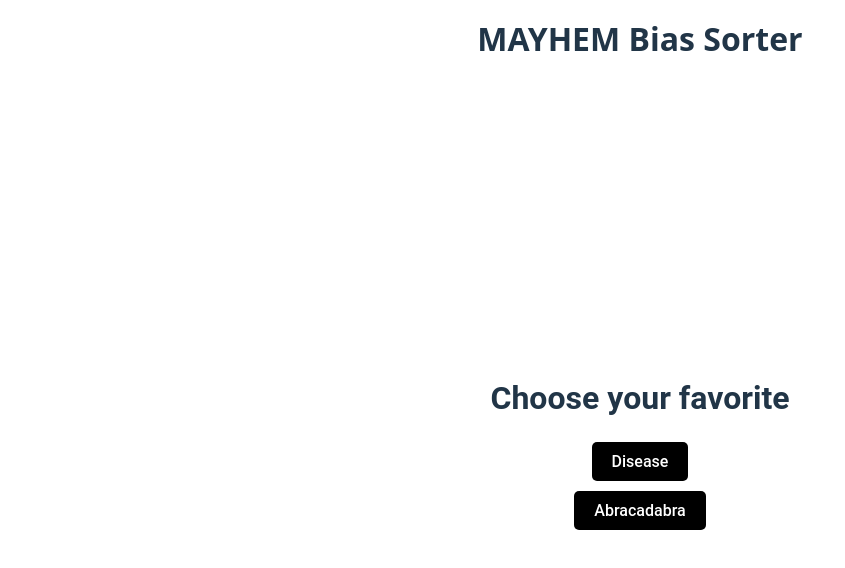
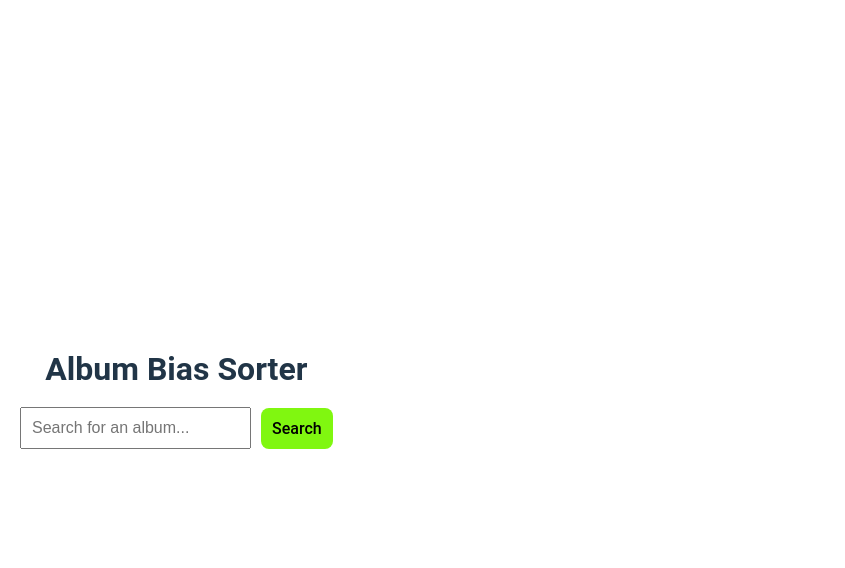
Before and after one commit to DwaineBrannon/MAYHEM, a React (Vite) app: page / in a window 1280 px wide. Shown: the top 568 px of the page, without its empty margins (0-845 px from the left). Built offline with nearby package versions, Linux system fonts and the light colour scheme.

Commit message:
Changing to be for any spotify album

```diff
--- a/package.json
+++ b/package.json
@@ -13,6 +13,7 @@
     "deploy": "gh-pages -d build"
   },
   "dependencies": {
+    "axios": "^1.8.4",
     "react": "^19.0.0",
     "react-dom": "^19.0.0"
   },
--- a/src/App.jsx
+++ b/src/App.jsx
@@ -1,29 +1,231 @@
+import React, { useState } from "react";
 import BiasSorter from "./BiasSorter";
+import axios from "axios";
 
 function App() {
+  const [albumTracks, setAlbumTracks] = useState([]);
+  const [albumName, setAlbumName] = useState("");
+  const [searchQuery, setSearchQuery] = useState("");
+  const [searchResults, setSearchResults] = useState([]); // List of albums from the search
+  const [selectedAlbum, setSelectedAlbum] = useState(null); // The album selected by the user
+
+  const fetchAlbums = async () => {
+    const clientId = import.meta.env.VITE_SPOTIFY_CLIENT_ID;
+    const clientSecret = import.meta.env.VITE_SPOTIFY_CLIENT_SECRET;
+
+    if (!searchQuery.trim()) {
+      alert("Please enter an album name.");
+      return;
+    }
+
+    try {
+      // Get access token
+      const tokenResponse = await axios.post(
+        "https://accounts.spotify.com/api/token",
+        "grant_type=client_credentials",
+        {
+          headers: {
+            "Content-Type": "application/x-www-form-urlencoded",
+            Authorization: `Basic ${btoa(`${clientId}:${clientSecret}`)}`,
+          },
+        }
+      );
+      const accessToken = tokenResponse.data.access_token;
+
+      // Search for albums
+      const searchResponse = await axios.get(
+        `https://api.spotify.com/v1/search?q=${encodeURIComponent(
+          searchQuery
+        )}&type=album`,
+        {
+          headers: {
+            Authorization: `Bearer ${accessToken}`,
+          },
+        }
+      );
+
+      if (searchResponse.data.albums.items.length === 0) {
+        alert("No albums found. Please try a different search.");
+        return;
+      }
+
+      // Filter albums with more than 3 tracks
+      const filteredAlbums = await Promise.all(
+        searchResponse.data.albums.items.map(async (album) => {
+          const albumDetails = await axios.get(
+            `https://api.spotify.com/v1/albums/${album.id}`,
+            {
+              headers: {
+                Authorization: `Bearer ${accessToken}`,
+              },
+            }
+          );
+          return albumDetails.data.tracks.total > 3 ? album : null;
+        })
+      );
+
+      // Save the filtered and limited search results (up to 6 albums)
+      setSearchResults(filteredAlbums.filter(Boolean).slice(0, 6));
+    } catch (error) {
+      console.error(error.response?.data || error.message);
+      alert("An error occurred while fetching albums. Please try again.");
+    }
+  };
+
+  const fetchAlbumTracks = async (album) => {
+    const clientId = import.meta.env.VITE_SPOTIFY_CLIENT_ID;
+    const clientSecret = import.meta.env.VITE_SPOTIFY_CLIENT_SECRET;
+
+    try {
+      // Get access token
+      const tokenResponse = await axios.post(
+        "https://accounts.spotify.com/api/token",
+        "grant_type=client_credentials",
+        {
+          headers: {
+            "Content-Type": "application/x-www-form-urlencoded",
+            Authorization: `Basic ${btoa(`${clientId}:${clientSecret}`)}`,
+          },
+        }
+      );
+      const accessToken = tokenResponse.data.access_token;
+
+      // Fetch album tracks
+      const tracksResponse = await axios.get(
+        `https://api.spotify.com/v1/albums/${album.id}/tracks`,
+        {
+          headers: {
+            Authorization: `Bearer ${accessToken}`,
+          },
+        }
+      );
+
+      setAlbumName(album.name);
+      setAlbumTracks(tracksResponse.data.items.map((track) => track.name));
+      setSelectedAlbum(album); // Save the selected album
+    } catch (error) {
+      console.error(error.response?.data || error.message);
+      alert("An error occurred while fetching album tracks. Please try again.");
+    }
+  };
+
+  const handleKeyDown = (e) => {
+    if (e.key === "Enter") {
+      fetchAlbums();
+    }
+  };
+
   return (
     <div style={styles.container}>
-      <h1 style={styles.header}>
-        MAYHEM Bias Sorter
-      </h1>
-      <BiasSorter />
+      <h1 style={styles.header}>Album Bias Sorter</h1>
+      <div style={styles.searchContainer}>
+        <input
+          type="text"
+          placeholder="Search for an album..."
+          value={searchQuery}
+          onChange={(e) => setSearchQuery(e.target.value)}
+          onKeyDown={handleKeyDown} // Trigger search on Enter key
+          style={styles.searchInput}
+        />
+        <button onClick={fetchAlbums} style={styles.searchButton}>
+          Search
+        </button>
+      </div>
+
+      {/* Display search results */}
+      {searchResults.length > 0 && !selectedAlbum && (
+        <div style={styles.resultsContainer}>
+          <h2>Select an Album</h2>
+          <ul style={styles.resultsList}>
+            {searchResults.map((album) => (
+              <li
+                key={album.id}
+                onClick={() => fetchAlbumTracks(album)}
+                style={styles.resultItem}
+              >
+                <img
+                  src={album.images[0]?.url}
+                  alt={album.name}
+                  style={styles.albumImage}
+                />
+                <div>
+                  <strong>{album.name}</strong>
+                  <p>{album.artists.map((artist) => artist.name).join(", ")}</p>
+                </div>
+              </li>
+            ))}
+          </ul>
+        </div>
+      )}
+
+      {/* Display the BiasSorter once an album is selected */}
+      {selectedAlbum && albumTracks.length > 0 && (
+        <>
+          <h2>Album: {albumName}</h2>
+          <BiasSorter songs={albumTracks} />
+        </>
+      )}
     </div>
   );
 }
 
 const styles = {
   container: {
-    display: 'flex',
-    flexDirection: 'column',
-    justifyContent: 'center', // Center vertically
-    alignItems: 'center', // Center horizontally
-    height: '100vh',
-    width: '100vw',
+    display: "flex",
+    flexDirection: "column",
+    justifyContent: "center",
+    alignItems: "center",
+    padding: "20px",
+    fontFamily: "'Roboto', sans-serif",
   },
   header: {
-    fontSize: '2rem',
-    marginBottom: '20px',
-    textAlign: 'center',
+    fontSize: "2rem",
+    marginBottom: "20px",
+    textAlign: "center",
+  },
+  searchContainer: {
+    alignItems: "center",
+    display: "flex",
+    marginBottom: "20px",
+  },
+  searchInput: {
+    padding: "10px",
+    fontSize: "1rem",
+    marginRight: "10px",
+    alignItems: "center",
+  },
+  searchButton: {
+    padding: "10px",
+    fontSize: "1rem",
+    cursor: "pointer",
+    alignItems: "center",
+  },
+  resultsContainer: {
+    marginTop: "20px",
+    textAlign: "center",
+    maxWidth: "600px", // Limit the width of the results container
+    width: "100%",
+  },
+  resultsList: {
+    listStyleType: "none",
+    padding: 0,
+    margin: 0,
+  },
+  resultItem: {
+    display: "flex",
+    alignItems: "center",
+    cursor: "pointer",
+    marginBottom: "10px",
+    padding: "10px",
+    border: "1px solid #ccc",
+    borderRadius: "5px",
+    transition: "background-color 0.3s ease",
+    backgroundColor: "#f9f9f9",
+  },
+  albumImage: {
+    width: "50px",
+    height: "50px",
+    marginRight: "10px",
   },
 };
 
--- a/src/BiasSorter.jsx
+++ b/src/BiasSorter.jsx
@@ -1,88 +1,54 @@
-import React, { useState, useEffect, useRef } from 'react';
-import songs from './songs';
+import React, { useState } from "react";
 
-const BiasSorter = () => {
-  const [songList, setSongList] = useState([...songs]);
-  const [comparisons, setComparisons] = useState([]);
-  const [comparisonIndex, setComparisonIndex] = useState(0);
+const BiasSorter = ({ songs }) => {
+  const [sortedList, setSortedList] = useState([]); // The sorted list of songs
+  const [unsortedList, setUnsortedList] = useState([...songs]); // Songs yet to be sorted
+  const [currentComparison, setCurrentComparison] = useState(null); // Current pair being compared
   const [isSorted, setIsSorted] = useState(false);
-  const [sortingPhase, setSortingPhase] = useState(false);
-  const songListRef = useRef([...songs]); // Store the initial songList
 
-  useEffect(() => {
-    const generateComparisons = (list) => {
-      const comps = [];
-      for (let i = 0; i < list.length; i++) {
-        for (let j = i + 1; j < list.length; j++) {
-          comps.push([i, j]);
-        }
-      }
-      return comps;
-    };
-    setComparisons(generateComparisons(songs));
-    console.log("Initial songs array:", songs);
-  }, []);
-
-  const handleChoice = (winnerIndex) => {
-    const [index1, index2] = comparisons[comparisonIndex];
-    const updatedList = [...songList];
-
-    if (winnerIndex === index2) {
-      [updatedList[index1], updatedList[index2]] = [updatedList[index2], updatedList[index1]];
+  // Start the sorting process
+  const startSorting = () => {
+    if (unsortedList.length === 0) {
+      setIsSorted(true);
+      startSorting();
+      return;
     }
 
-    setSongList(updatedList);
-    console.log("Updated songList after choice:", updatedList);
+    // Take the next song from the unsorted list
+    const nextSong = unsortedList[0];
+    setUnsortedList(unsortedList.slice(1)); // Remove it from the unsorted list
 
-    if (comparisonIndex < comparisons.length - 1) {
-      setComparisonIndex(comparisonIndex + 1);
+    // If the sorted list is empty, add the first song directly
+    if (sortedList.length === 0) {
+      setSortedList([nextSong]);
+      startSorting(); // Move to the next song
     } else {
-      setSortingPhase(true);
+      // Compare the new song with the sorted list
+      setCurrentComparison({ song: nextSong, index: 0 });
     }
   };
 
-  useEffect(() => {
-    songListRef.current = songList; // Keep songListRef in sync with songList
-  }, [songList]);
+  // Handle the user's choice
+  const handleChoice = (isBetter) => {
+    const { song, index } = currentComparison;
 
-  useEffect(() => {
-    if (sortingPhase) {
-      const sortedList = [...songListRef.current]; // Use the updated ref for sorting
-      const songIndexMap = {}; // Create a map for song indices
-      songListRef.current.forEach((song, index) => {
-        songIndexMap[song] = index;
-      });
-
-      for (let i = 1; i < sortedList.length; i++) {
-        let currentSong = sortedList[i];
-        let j = i - 1;
-        while (j >= 0 && songIndexMap[sortedList[j]] > songIndexMap[currentSong]) {
-          sortedList[j + 1] = sortedList[j];
-          j--;
-        }
-        sortedList[j + 1] = currentSong;
+    if (isBetter) {
+      // If the new song is better, move to the next comparison
+      if (index + 1 < sortedList.length) {
+        setCurrentComparison({ song, index: index + 1 });
+      } else {
+        // If we've reached the end, add the song to the end of the sorted list
+        setSortedList([...sortedList, song]);
+        startSorting();
       }
-      setSongList(sortedList);
-      setIsSorted(true);
+    } else {
+      // If the new song is worse, insert it at the current position
+      const newSortedList = [...sortedList];
+      newSortedList.splice(index, 0, song);
+      setSortedList(newSortedList);
+      startSorting();
+      return;
     }
-  }, [sortingPhase]); // Only run this effect when sortingPhase changes
-
-  const resetSorter = () => {
-    const generateComparisons = (list) => {
-      const comps = [];
-      for (let i = 0; i < list.length; i++) {
-        for (let j = i + 1; j < list.length; j++) {
-          comps.push([i, j]);
-        }
-      }
-      return comps;
-    };
-
-    setSongList([...songs]);
-    setComparisons(generateComparisons(songs)); // Regenerate comparisons
-    setComparisonIndex(0);
-    setIsSorted(false);
-    setSortingPhase(false);
   };
 
   if (isSorted) {
@@ -90,70 +56,76 @@ const BiasSorter = () => {
       <div style={styles.container}>
         <h2>Final Ranking</h2>
         <ol>
-          {songList.map((song, index) => (
+          {sortedList.map((song, index) => (
             <li key={index}>{song}</li>
           ))}
         </ol>
-        <button onClick={resetSorter} style={styles.button}>
+        <button onClick={() => window.location.reload()} style={styles.button}>
           Sort Again
         </button>
       </div>
     );
   }
 
-  if (comparisons.length > 0 && comparisonIndex < comparisons.length) {
-    const [index1, index2] = comparisons[comparisonIndex];
+  if (currentComparison) {
+    const { song, index } = currentComparison;
     return (
       <div style={styles.container}>
         <h2 style={styles.header}>Choose your favorite</h2>
         <div style={styles.buttons}>
-          <button onClick={() => handleChoice(index1)} style={styles.button}>
-            {songList[index1]}
+          <button onClick={() => handleChoice(false)} style={styles.button}>
+            {song}
           </button>
-          <button onClick={() => handleChoice(index2)} style={styles.button}>
-            {songList[index2]}
+          <button onClick={() => handleChoice(true)} style={styles.button}>
+            {sortedList[index]}
           </button>
         </div>
       </div>
     );
   }
 
-  return <div>Loading...</div>;
+  return (
+    <div style={styles.container}>
+      <button onClick={startSorting} style={styles.button}>
+        Start Sorting
+      </button>
+    </div>
+  );
 };
 
 const styles = {
   container: {
-    display: 'flex',
-    flexDirection: 'column',
-    justifyContent: 'center',
-    alignItems: 'center',
-    height: '100vh',
-    width: '100vw',
-    padding: '20px',
-    fontFamily: "'Roboto', sans-serif", // Apply font to the container
+    display: "flex",
+    flexDirection: "column",
+    justifyContent: "center",
+    alignItems: "center",
+    height: "100vh",
+    width: "100vw",
+    padding: "20px",
+    fontFamily: "'Roboto', sans-serif",
   },
   header: {
-    fontSize: '2rem',
-    marginBottom: '20px',
-    textAlign: 'center',
-    fontFamily: "'Roboto', sans-serif", // Apply font to the header
+    fontSize: "2rem",
+    marginBottom: "20px",
+    textAlign: "center",
+    fontFamily: "'Roboto', sans-serif",
   },
   buttons: {
-    display: 'flex',
-    flexDirection: 'column',
-    gap: '10px',
-    alignItems: 'center',
+    display: "flex",
+    flexDirection: "column",
+    gap: "10px",
+    alignItems: "center",
   },
   button: {
-    padding: '10px 20px',
-    fontSize: '1rem',
-    cursor: 'pointer',
-    backgroundColor: 'black',
-    color: 'white',
-    border: 'none',
-    borderRadius: '5px',
-    transition: 'background-color 0.3s ease',
-    fontFamily: "'Roboto', sans-serif", // Apply font to buttons
+    padding: "10px 20px",
+    fontSize: "1rem",
+    cursor: "pointer",
+    backgroundColor: "black",
+    color: "white",
+    border: "none",
+    borderRadius: "5px",
+    transition: "background-color 0.3s ease",
+    fontFamily: "'Roboto', sans-serif",
   },
 };
 
--- a/src/songs.js
+++ b/src/songs.js
@@ -1,5 +1,5 @@
 //songs to sort
-export const songs = [
+/*export const songs = [
    "Disease",
    "Abracadabra",
    "Garden of Eden",
@@ -17,4 +17,4 @@ export const songs = [
    "Can't Stop the High (Bonus Track)",
    "Kill for Love (Bonus Track)",
   ];
-  export default songs;
+  export default songs;*/
```
Also changed, not shown: 2 other files (tests, documents, lock files or other folders).
